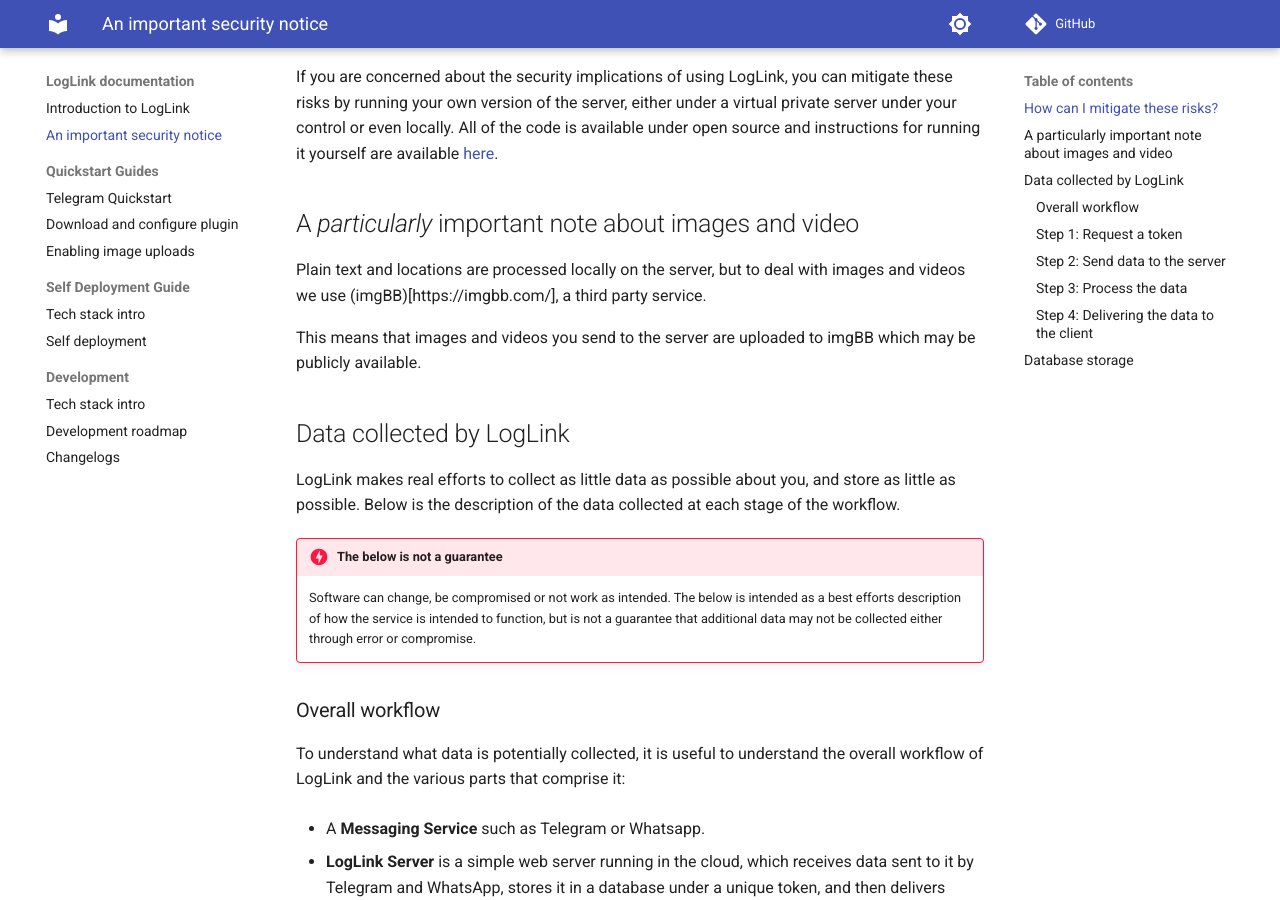
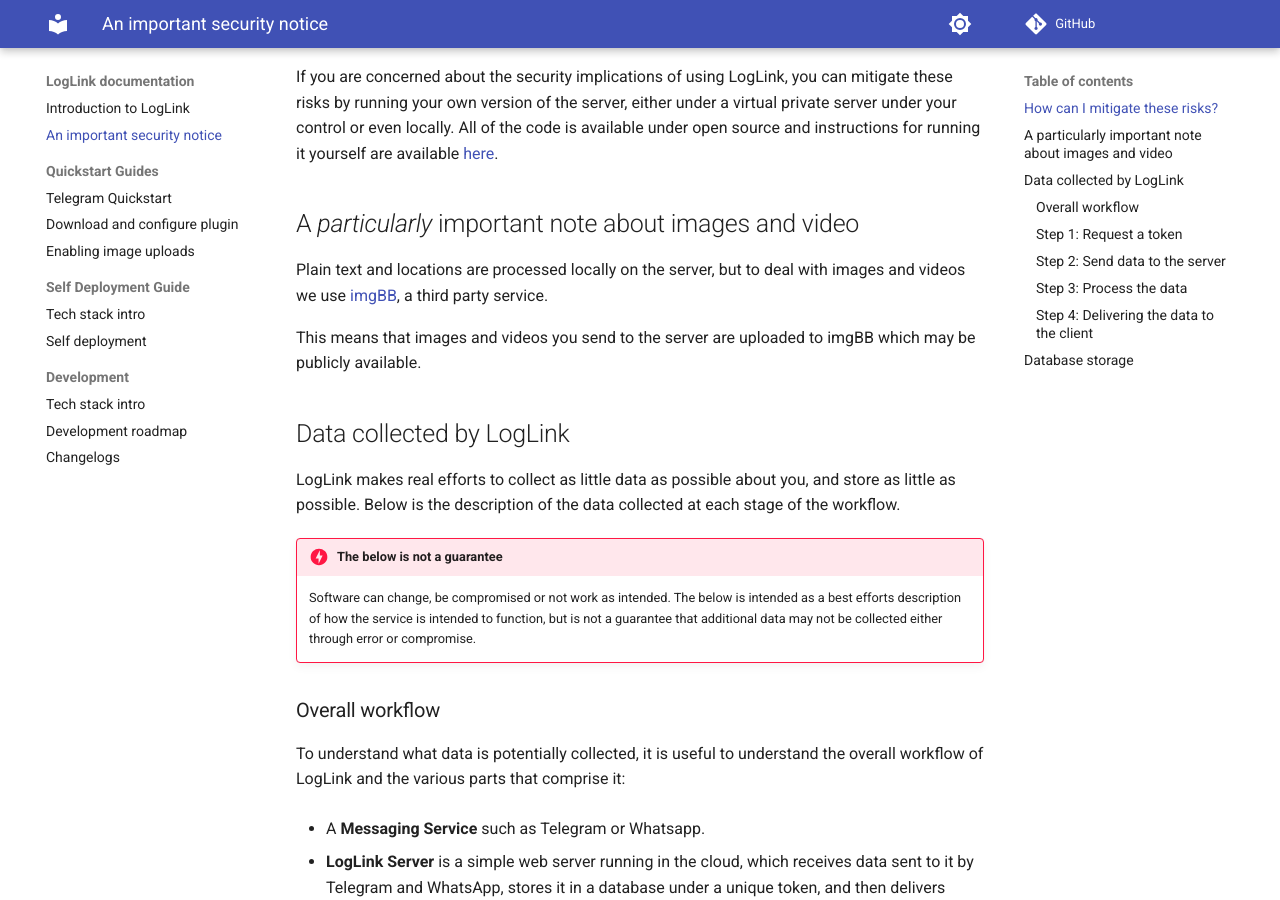
Before and after one commit to hankhank10/loglink-docs, an MkDocs documentation site: the page built from docs/security-notice.md, in a window 1280 px wide and 900 px high, scrolled down 824 px. Built offline with MkDocs 1.6.1 and Material for MkDocs 9.7.7, drawn with Linux system fonts in a browser that asks for light colours; comment, search, counter and statistics services are not loaded.

Commit message:
Update security-notice.md

```diff
--- a/docs/security-notice.md
+++ b/docs/security-notice.md
@@ -26,7 +26,7 @@
 
 ## A *particularly* important note about images and video
 
-Plain text and locations are processed locally on the server, but to deal with images and videos we use (imgBB)[https://imgbb.com/], a third party service.
+Plain text and locations are processed locally on the server, but to deal with images and videos we use [imgBB](https://imgbb.com/), a third party service.
 
 This means that images and videos you send to the server are uploaded to imgBB which may be publicly available.
 
```
